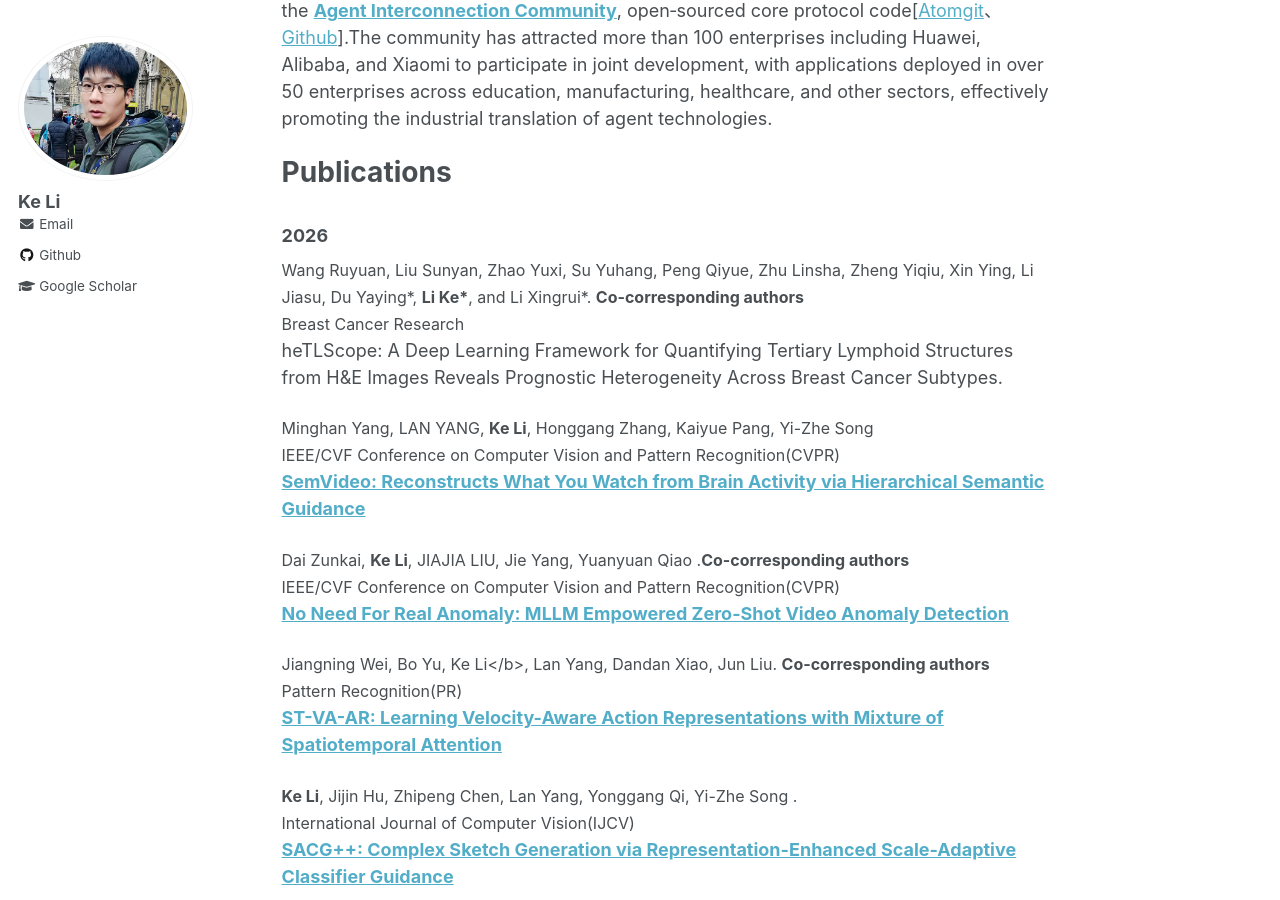
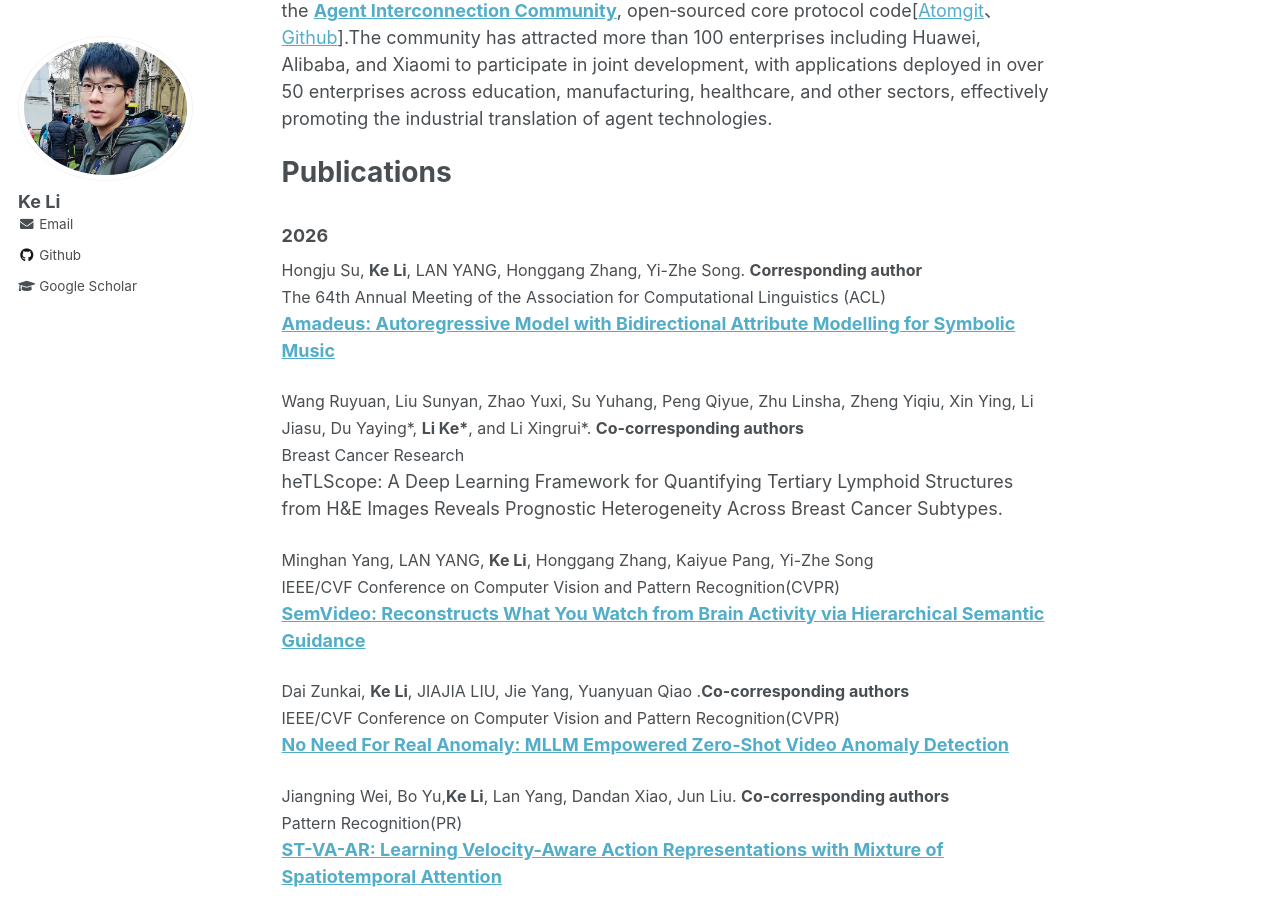
Before and after one commit to KeLi-SketchX/KeLi-SketchX.github.io, a Jekyll site: the page built from _pages/about.md, in a window 1280 px wide and 900 px high, scrolled down 796 px. Built offline with Jekyll 4.4.1, drawn with Linux system fonts in a browser that asks for light colours.

Commit message:
update ACL

```diff
--- a/_pages/about.md
+++ b/_pages/about.md
@@ -29,6 +29,13 @@ Under the guidance of the Ministry of Industry and Information Technology, co‑
 
 # Publications
 ### **2026**
+<font size=3>
+Hongju Su, <b>Ke Li</b>, LAN YANG, Honggang Zhang, Yi-Zhe Song. <b>Corresponding author</b>
+<br>
+The 64th Annual Meeting of the Association for Computational Linguistics (ACL)
+</font>
+
+[**Amadeus: Autoregressive Model with Bidirectional Attribute Modelling for Symbolic Music**](https://openreview.net/pdf?id=ioS0OyMDx1)
 
 <font size=3>
 Wang Ruyuan, Liu Sunyan, Zhao Yuxi, Su Yuhang, Peng Qiyue, Zhu Linsha, Zheng Yiqiu, Xin Ying, Li Jiasu, Du Yaying*, <b>Li Ke*</b>, and Li Xingrui*. <b>Co-corresponding authors</b>
@@ -60,7 +67,7 @@ IEEE/CVF Conference on Computer Vision and Pattern Recognition(CVPR)
 
 
 <font size=3>
-Jiangning Wei, Bo Yu, Ke Li</b>, Lan Yang, Dandan Xiao, Jun Liu. <b>Co-corresponding authors</b>
+Jiangning Wei, Bo Yu,<b>Ke Li</b>, Lan Yang, Dandan Xiao, Jun Liu. <b>Co-corresponding authors</b>
 <br>
 Pattern Recognition(PR)
 </font>
```
